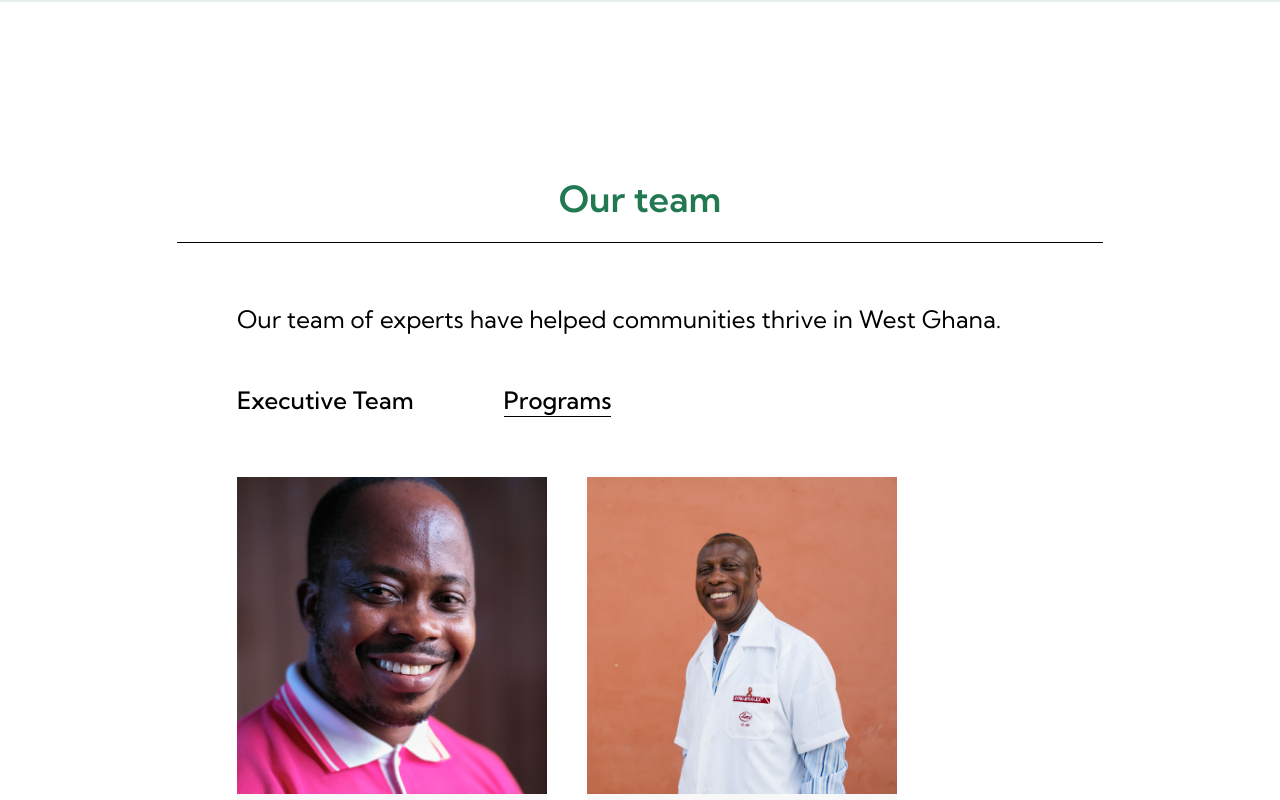
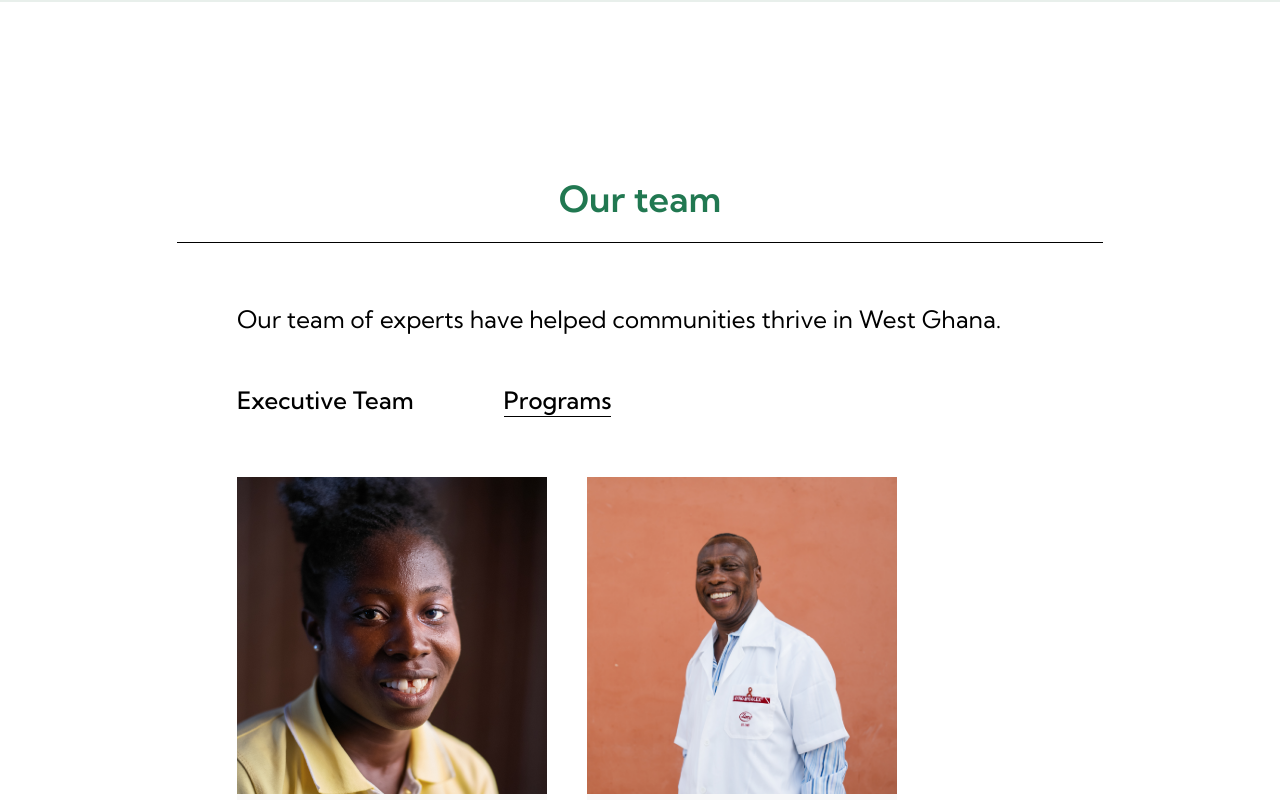
Before and after one commit to Cocoa360-code/cocoa360, an Angular app: page /about-us in a window 1280 px wide. Both pictures are taken after a click on the button "Programs". Shown: the part 2203-3003 px from the top of the page. Built offline with nearby package versions, Linux system fonts and the light colour scheme.

Commit message:
updated about comp

```diff
--- a/src/app/components/about/about.component.html
+++ b/src/app/components/about/about.component.html
@@ -75,9 +75,9 @@
                 <div class="flex flex-row flex-wrap gap-[40px] justify-center items-center lg:justify-start lg:items-start" *ngIf="!selected">
 
                     <div class="w-[310px] bg-[#F8F8F8]">
-                        <img src="assets/Images/Prosper Dzitse 1.png" alt="" class="mb-[8px] object-cover object-center h-[317px] w-[310px]">
-                        <p class="font-normal text-xl px-[12px]">Prosper Dzitse </p>
-                        <p class="font-normal text-lg text-[#B2B2B2] px-[12px] pb-[12px]">Chief Human Resource Officer</p>
+                        <img src="assets/Images/Mavis Osei-Banful 1.png" alt="" class="mb-[8px] object-cover object-center h-[317px] w-[310px]">
+                        <p class="font-normal text-xl px-[12px]">Mavis Osei-Banful</p>
+                        <p class="font-normal text-lg text-[#B2B2B2] px-[12px] pb-[12px]">Deputy Headmistress, Tarkwa Breman Girls' School</p>
                     </div>
 
                     <div class="w-[310px] bg-[#F8F8F8]">
@@ -87,7 +87,7 @@
                     </div>
 
                     <div class="w-[310px] bg-[#F8F8F8]">
-                        <img src="assets/Images/Moro Seidu.jpg" alt="" class="mb-[8px] object-cover object-top h-[317px] w-[310px]">
+                        <img src="assets/Images/image 18.png" alt="" class="mb-[8px] object-cover object-top h-[317px] w-[310px]">
                         <p class="font-normal text-xl px-[12px]">Isaac Donkor</p>
                         <p class="font-normal text-lg text-[#B2B2B2] px-[12px] pb-[12px]">Agriculture Officer, Tarkwa Breman Community Farm</p>
                     </div>
```
Also changed, not shown: src/assets/Images/Mavis Osei-Banful 1.png (added), src/assets/Images/image 18.png (added).
